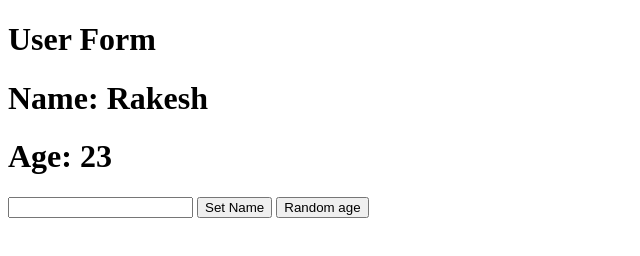
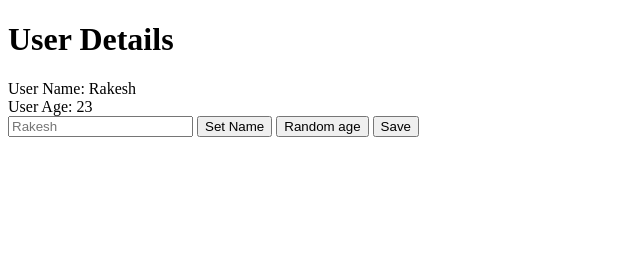
Before and after one commit to rakeshchandraoffcl/typescript-web, a website with bundled scripts: page index.html in a window 1280 px wide. Shown: the whole page, without its empty margins (0-640 px from the left). Built offline with nearby package versions, Linux system fonts and the light colour scheme.

Commit message:
nesting added

```diff
--- a/db.json
+++ b/db.json
@@ -15,6 +15,11 @@
     {
       "id": 4,
       "name": "Dhruuv"
+    },
+    {
+      "name": "Rakesh chandra Dash",
+      "age": 23,
+      "id": 5
     }
   ]
 }
--- a/src/index.ts
+++ b/src/index.ts
@@ -1,14 +1,16 @@
 import { UserForm } from './views/UserForm';
+import { UserEdit } from './views/UserEdit';
 import { User } from './models/User';
 
 const root = document.getElementById('root');
 
 if (root) {
-    const form = new UserForm(
+    const userEdit = new UserEdit(
         root,
         User.buildUser({ name: 'Rakesh', age: 23 })
     );
-    form.render();
+    userEdit.render();
+    console.log(userEdit.region);
 } else {
     throw new Error('Cannot find div with id root');
 }
--- /dev/null
+++ b/src/views/UserEdit.ts
@@ -0,0 +1,28 @@
+import { User, UserProps } from '../models/User';
+import { UserForm } from './UserForm';
+import { UserShow } from './UserShow';
+import { View } from './View';
+
+export class UserEdit extends View<User, UserProps> {
+    regionMap(): { [key: string]: string } {
+        return {
+            userShow: '.user-show',
+            userForm: '.user-form',
+        };
+    }
+
+    nesting(): void {
+        new UserShow(this.region.userShow, this.model).render();
+        new UserForm(this.region.userForm, this.model).render();
+    }
+
+    template(): string {
+        return `
+        <div>
+            <div class="user-show"></div>
+            <div class="user-form"></div>
+        </div>
+
+    `;
+    }
+}
--- a/src/views/UserForm.ts
+++ b/src/views/UserForm.ts
@@ -10,7 +10,12 @@ export class UserForm extends View<User, UserProps> {
         return {
             'click:.set-age': this.onSetAge,
             'click:.set-name': this.onSetName,
+            'click:.save-model': this.onSaveModel,
         };
+    };
+
+    onSaveModel = (): void => {
+        this.model.save();
     };
 
     onSetAge = (): void => {
@@ -28,12 +33,11 @@ export class UserForm extends View<User, UserProps> {
     template = (): string => {
         return `
       <div>
-        <h1>User Form </h1>
-        <h1>Name: ${this.model.get('name')} </h1>
-        <h1>Age: ${this.model.get('age')} </h1>
-        <input type="text"/>
+
+        <input type="text" placeholder="${this.model.get('name')}"/>
         <button class="set-name">Set Name</button>
         <button class="set-age">Random age</button>
+        <button class="save-model">Save</button>
       </div>
 
     `;
--- /dev/null
+++ b/src/views/UserShow.ts
@@ -0,0 +1,17 @@
+import { User, UserProps } from '../models/User';
+import { View } from './View';
+
+export class UserShow extends View<User, UserProps> {
+    template(): string {
+        return `
+    <div>
+        <h1>User Details</h1>
+        <div>
+            <div>User Name: ${this.model.get('name')}</div>
+            <div>User Age: ${this.model.get('age')}</div>
+        </div>
+    </div>
+
+    `;
+    }
+}
--- a/src/views/View.ts
+++ b/src/views/View.ts
@@ -5,8 +5,16 @@ export abstract class View<T extends Model<K>, K> {
         this.renderOnChange();
     }
 
-    abstract eventMap(): { [key: string]: () => void };
     abstract template(): string;
+
+    region: { [key: string]: Element } = {};
+    regionMap(): { [key: string]: string } {
+        return {};
+    }
+
+    eventMap = (): { [key: string]: () => void } => {
+        return {};
+    };
 
     renderOnChange = (): void => {
         this.model.on('change', () => {
@@ -26,11 +34,27 @@ export abstract class View<T extends Model<K>, K> {
         }
     };
 
+    bindRegions(fragment: DocumentFragment): void {
+        const regions = this.regionMap();
+
+        for (let key in regions) {
+            const selector = regions[key];
+            const element = fragment.querySelector(selector);
+            if (element) {
+                this.region[key] = element;
+            }
+        }
+    }
+
+    nesting(): void {}
+
     render = (): void => {
         this.parent.innerHTML = '';
         const template = document.createElement('template');
         template.innerHTML = this.template();
         this.bindEvents(template.content);
+        this.bindRegions(template.content);
+        this.nesting();
         this.parent.append(template.content);
     };
 }
--- a/tsconfig.json
+++ b/tsconfig.json
@@ -64,6 +64,7 @@
         // "emitDecoratorMetadata": true,         /* Enables experimental support for emitting type metadata for decorators. */
 
         /* Advanced Options */
+        // "suppressImplicitAnyIndexErrors": true,
         "forceConsistentCasingInFileNames": true /* Disallow inconsistently-cased references to the same file. */
     }
 }
```
Also changed, not shown: index.html (+1 -0 lines), dist/index.html, 2 other files. Lines whose indentation alone changed are shown as unchanged.
